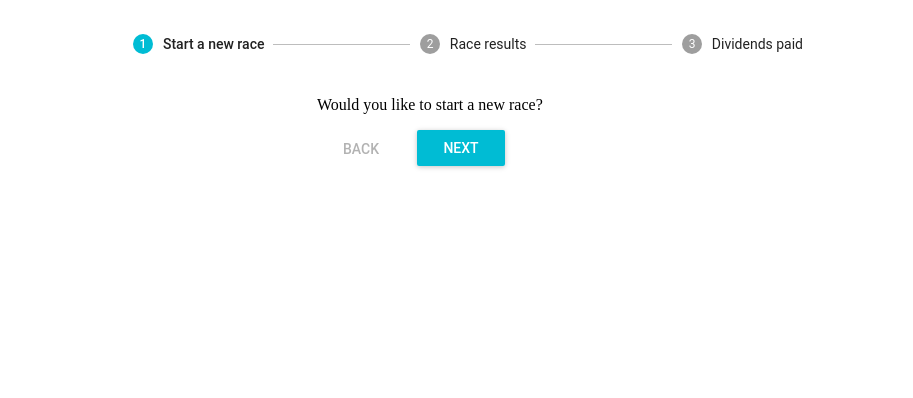
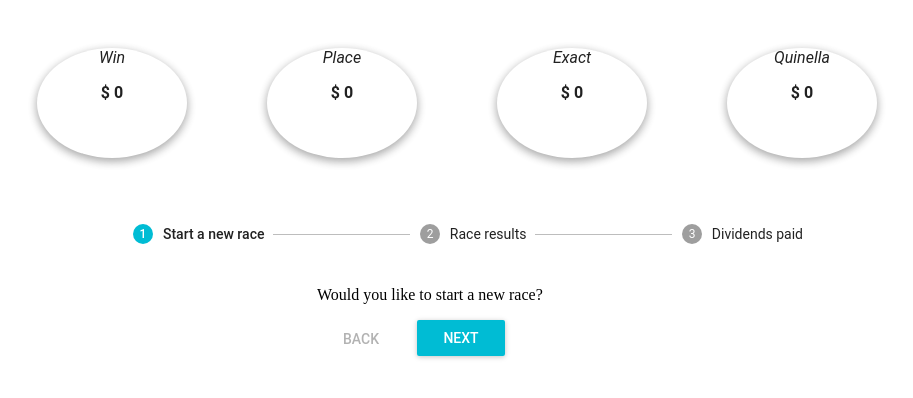
Before and after one commit to CesarFerratBourdon/Sparta, a React (Create React App) app: page / in a window 1280 px wide. Shown: the top 398 px of the page, without its empty margins (173-1086 px from the left). Built offline with nearby package versions, Linux system fonts and the light colour scheme; what react-tap-event-plugin would draw is missing.

Commit message:
added 2 more components PoolsDisplay and Pool and created communication between them and BetLauncher

```diff
--- a/src/App.js
+++ b/src/App.js
@@ -1,13 +1,49 @@
 import React, { Component } from 'react';
-import MuiThemeProvider from 'material-ui/styles/MuiThemeProvider';
 import BetLauncher from './components/BetLauncher'
+import PoolsDisplay from './components/PoolsDisplay'
 
 class App extends Component {
+  constructor() {
+    super();
+    this.state = {
+      amounts: []
+    }
+  }
+
+  handleNewRaceResults(allTotal) {
+    console.log("hello")
+   this.setState({
+     amounts: allTotal
+   });
+  }
+
+  handleRaceReset() {
+    console.log("reset")
+   this.setState({
+     amounts: []
+   });
+  }
+
   render() {
+    const {amounts} = this.state;
     return (
-        <MuiThemeProvider>
-          <BetLauncher />
-        </MuiThemeProvider>
+      <div className="container">
+            <div className="row">
+              <div className="col-xs-12 col-md-6">
+                <PoolsDisplay amounts={amounts}/>
+              </div>
+            </div>
+            <div className="row">
+              <div className="col-xs-12 col-md-6">
+                <BetLauncher updateTotalPools={(e) => this.handleNewRaceResults(e)}
+                raceReset={(e) => this.handleRaceReset(e)} />
+                </div>
+            </div>
+            <div className="row">
+              <div className="col-xs-12 col-md-6">
+                </div>
+            </div>
+      </div>
     );
   }
 }
--- a/src/components/BetLauncher.js
+++ b/src/components/BetLauncher.js
@@ -4,6 +4,7 @@ import injectTapEventPlugin from 'react-tap-event-plugin';
 import RaisedButton from 'material-ui/RaisedButton';
 import FlatButton from 'material-ui/FlatButton';
 import TextField from 'material-ui/TextField';
+import { calculatePools } from '../helpers/utilities'
 
 injectTapEventPlugin();
 
@@ -20,6 +21,9 @@ class BetLauncher extends React.Component {
     }
     if (stepIndex === 1) {
       this.setState({next: "Finished"});
+      let result = this.refs.myField.getValue();
+      let allTotal = calculatePools(result);
+      this.props.updateTotalPools(allTotal);
     }
   };
 
@@ -28,6 +32,7 @@ class BetLauncher extends React.Component {
     if (stepIndex > 0) {
       this.setState({stepIndex: 0, next: "Next"});
     }
+    this.props.raceReset();
   };
 
   getStepContent(stepIndex) {
@@ -36,6 +41,7 @@ class BetLauncher extends React.Component {
         return <p>Would you like to start a new race?</p>;
       case 1:
         return  <TextField
+            ref="myField"
             hintText="Set the results using correct format"
             floatingLabelText="R:r1:r2:r3"
             floatingLabelFixed={true}
--- /dev/null
+++ b/src/components/Pool.js
@@ -0,0 +1,23 @@
+import React from 'react';
+
+class Pool extends React.Component {
+  constructor (props) {
+    super(props);
+    this.state = {
+      title: props.title,
+    }
+  }
+
+  render () {
+    return (
+      <div>
+          <i>{this.state.title}</i>
+          <p><b>$ {this.props.amount}</b></p>
+      </div>
+    )
+  }
+};
+
+Pool.defaultProps = {amount: 0};
+
+export default Pool;
--- /dev/null
+++ b/src/components/PoolsDisplay.js
@@ -0,0 +1,42 @@
+import React from 'react';
+import Pool from './Pool'
+import Paper from 'material-ui/Paper';
+
+const poolOptions = [ 'Win', 'Place', 'Exact', 'Quinella'];
+
+class PoolsDisplay extends React.Component {
+  constructor(props){
+    super(props);
+    this.state = {
+      pool1: poolOptions[0],
+      pool2: poolOptions[1],
+      pool3: poolOptions[2],
+      pool4: poolOptions[3],
+    }
+  }
+
+  render () {
+    const style = {
+      height: 110,
+      width: 150,
+      margin: 40,
+      textAlign: 'center',
+      display: 'inline-block',
+    };
+    var amountWin = this.props.amounts[0]
+    var amountPlace = this.props.amounts[1]
+    var amountExact = this.props.amounts[2]
+    var amountQuinella = this.props.amounts[3]
+
+    return (
+          <div style={{width: '100%', maxWidth: 940, margin: 'auto'}}>
+            <Paper style={style} zDepth={2} circle={true}><Pool title={this.state.pool1} amount={amountWin}/></Paper>
+            <Paper style={style} zDepth={2} circle={true}><Pool title={this.state.pool2} amount={amountPlace}/></Paper>
+            <Paper style={style} zDepth={2} circle={true}><Pool title={this.state.pool3} amount={amountExact}/></Paper>
+            <Paper style={style} zDepth={2} circle={true}><Pool title={this.state.pool4} amount={amountQuinella}/></Paper>
+          </div>
+    )
+  }
+};
+
+export default PoolsDisplay;
--- /dev/null
+++ b/src/helpers/utilities.js
@@ -0,0 +1,4 @@
+export const calculatePools = (result) => {
+  console.log(result);
+ return [20,40,60,80];
+}
--- a/src/index.js
+++ b/src/index.js
@@ -1,9 +1,12 @@
 import React from 'react';
 import ReactDOM from 'react-dom';
+import MuiThemeProvider from 'material-ui/styles/MuiThemeProvider';
 import App from './App';
 
 
 ReactDOM.render(
-  <App />,
+  <MuiThemeProvider>
+    <App />
+  </MuiThemeProvider>,
   document.getElementById('root')
 );
```
